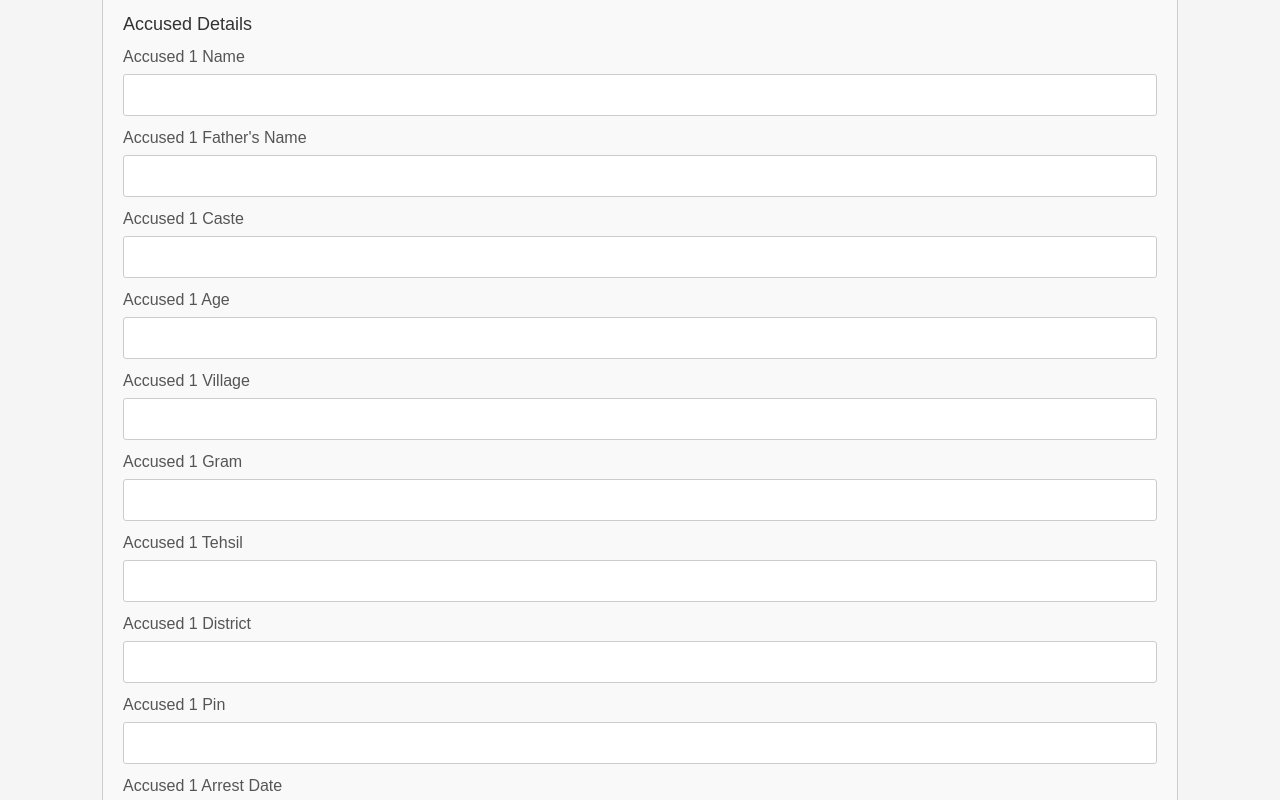
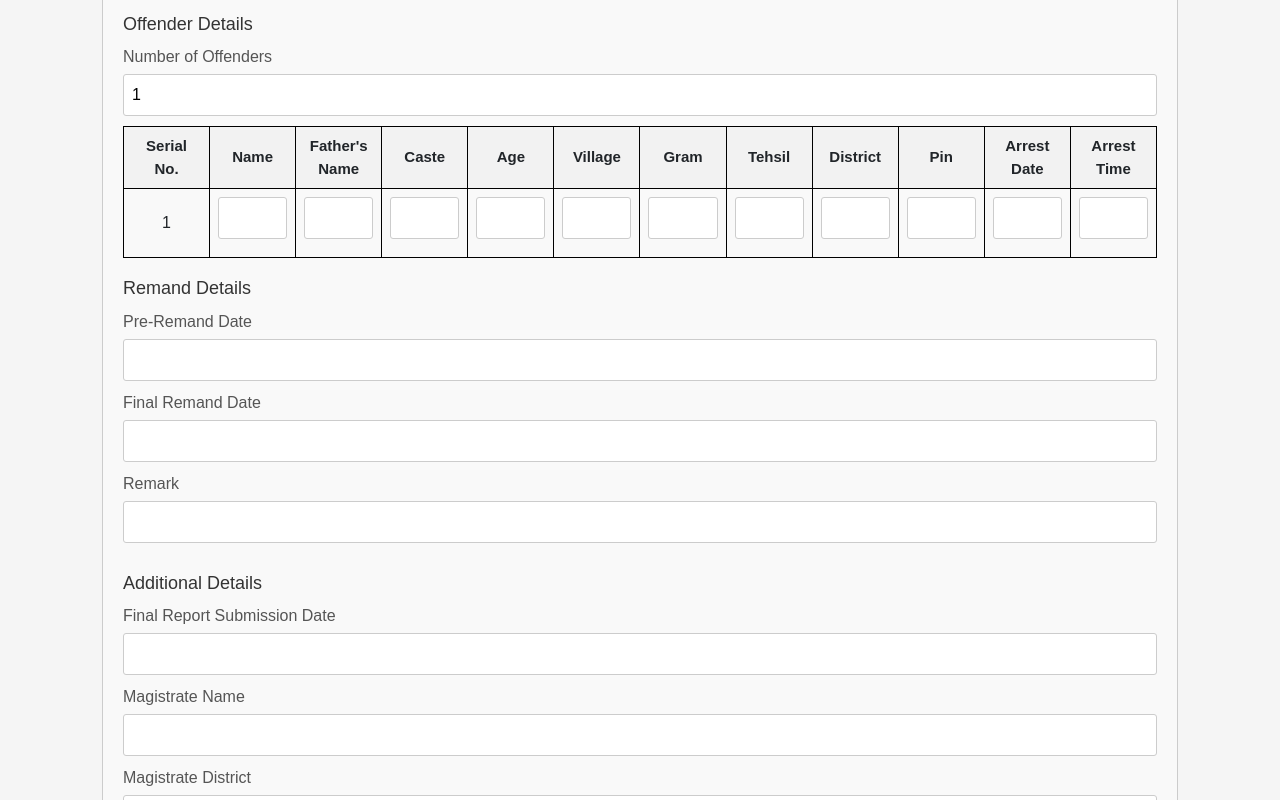
Before and after one commit to jaideep190/Bijapur-MERN-Project, a React (Vite) app in the folder frontend/: page /remandform in a window 1280 px wide. Shown: the part 920-1720 px from the top of the page. Built offline with nearby package versions, Linux system fonts and the light colour scheme; sample sign-in values are in the browser's storage.

Commit message:
remand updated

```diff
--- a/frontend/src/Forms/Giraftari.css
+++ b/frontend/src/Forms/Giraftari.css
@@ -5,65 +5,79 @@ body {
     margin: 0;
     padding: 20px;
 }
-.container {
+
+.giraftari-container {
     max-width: 800px;
     margin: 0 auto;
     background: white;
     padding: 20px;
     box-shadow: 0 0 10px rgba(0, 0, 0, 0.1);
 }
-.header, .footer {
+
+.giraftari-header, .giraftari-footer {
     text-align: right;
 }
-.header {
+
+.giraftari-header {
     margin-bottom: 20px;
 }
-.title {
+
+.giraftari-title {
     text-align: center;
     font-weight: bold;
     margin-bottom: 20px;
 }
-.section {
+
+.giraftari-section {
     display: flex;
     justify-content: space-between;
     margin-bottom: 20px;
 }
-.section label {
+
+.giraftari-section label {
     flex: 0 0 40%;
     font-weight: bold;
 }
-.section .input {
+
+.giraftari-input {
     flex: 1;
     text-align: left;
     border-bottom: 1px solid #000;
     padding-left: 20px;
 }
-.section .input ul {
+
+.giraftari-input ul {
     list-style: none;
     padding: 0;
     margin: 0;
 }
-.section .input ul li {
+
+.giraftari-input ul li {
     margin-top: 5px;
     margin-bottom: 5px;
 }
-.signatures {
+
+.giraftari-signatures {
     display: flex;
     justify-content: space-between;
     margin-top: 40px;
 }
-.signatures div {
+
+.giraftari-signature-section {
     text-align: center;
     width: 45%;
 }
-.signatures div .input {
+
+.giraftari-signature-section .giraftari-input {
     margin-top: 5px;
     border-bottom: 1px solid #000;
     padding-left: 20px;
 }
-.footer {
+
+.giraftari-footer {
     margin-top: 20px;
 }
-.footer p {
+
+.giraftari-footer p {
     margin: 10px 0;
 }
--- a/frontend/src/Forms/RemandForm.jsx
+++ b/frontend/src/Forms/RemandForm.jsx
@@ -4,9 +4,8 @@ import '../styles/RemandForm.css';
 function RemandForm({ formData, handleEditClick }) {
   const {
     caseName, district, caseNo, caseDate, sections, incidentDate, incidentPlace,
-    issueDate, complainantName, accused1Name, accused1FatherName, accused1Caste, accused1Age,
-    accused1Village, accused1Gram, accused1Tehsil, accused1District, accused1Pin, accused1ArrestDate,
-    accused1ArrestTime, preRemandDate, finalRemandDate, remark, finalReportSubmissionDate,
+    issueDate, complainantName, offenders,
+    preRemandDate, finalRemandDate, remark, finalReportSubmissionDate,
     magistrateName, magistrateDistrict
   } = formData;
 
@@ -32,13 +31,19 @@ function RemandForm({ formData, handleEditClick }) {
               6. Name of Complainant: - {complainantName}<br />
               7. Name of Accused:
               <ul className="remand-list">
-                <li>{accused1Name} son of {accused1FatherName} Caste {accused1Caste}, age {accused1Age}, Vill/Ward - {accused1Village}, Gram - {accused1Gram}, Tehsil - {accused1Tehsil}, District - {accused1District} (C.G.) Pin - {accused1Pin}</li>
-                {/* Add similar fields for accused 2-5 */}
+                {offenders.map((offender, index) => (
+                  <li key={index}>
+                    {offender.name} son of {offender.fatherName}, Caste {offender.caste}, age {offender.age}, Vill/Ward - {offender.village}, Gram - {offender.gram}, Tehsil - {offender.tehsil}, District - {offender.district} (C.G.) Pin - {offender.pin}
+                  </li>
+                ))}
               </ul>
               8. Date and Time of Arrest:
               <ul className="remand-list">
-                <li>(1) {accused1Name} dt. {accused1ArrestDate} Time {accused1ArrestTime}</li>
-                {/* Add similar fields for accused 2-5 */}
+                {offenders.map((offender, index) => (
+                  <li key={index}>
+                    ({index + 1}) {offender.name} dt. {offender.arrestDate} Time {offender.arrestTime}
+                  </li>
+                ))}
               </ul>
               9. Pre-Remand: - {preRemandDate}<br />
               10. Final Remand: - {finalRemandDate}<br />
--- a/frontend/src/Forms/RemandInput.jsx
+++ b/frontend/src/Forms/RemandInput.jsx
@@ -2,6 +2,7 @@ import React, { useState } from 'react';
 import RemandForm from './RemandForm';
 
 const RemandInput = () => {
+  const [offenderCount, setOffenderCount] = useState(1); // Default to one offender
   const [formData, setFormData] = useState({
     caseName: '',
     district: '',
@@ -12,32 +13,34 @@ const RemandInput = () => {
     incidentPlace: '',
     issueDate: '',
     complainantName: '',
-    accused1Name: '',
-    accused1FatherName: '',
-    accused1Caste: '',
-    accused1Age: '',
-    accused1Village: '',
-    accused1Gram: '',
-    accused1Tehsil: '',
-    accused1District: '',
-    accused1Pin: '',
-    accused1ArrestDate: '',
-    accused1ArrestTime: '',
-    // Add similar fields for accused 2-5
+    offenders: [{ name: '', fatherName: '', caste: '', age: '', village: '', gram: '', tehsil: '', district: '', pin: '', arrestDate: '', arrestTime: '' }],
     preRemandDate: '',
     finalRemandDate: '',
     remark: '',
     finalReportSubmissionDate: '',
     magistrateName: '',
-    magistrateDistrict: ''
+    magistrateDistrict: '',
   });
 
   const [isSubmitted, setIsSubmitted] = useState(false);
-  const [isEditing, setIsEditing] = useState(false);
 
   const handleChange = (e) => {
     const { name, value } = e.target;
-    setFormData({ ...formData, [name]: value });
+    const [field, index] = name.split('-');
+    if (index === undefined) {
+      setFormData({ ...formData, [name]: value });
+    } else {
+      const newOffenders = [...formData.offenders];
+      newOffenders[parseInt(index)][field] = value;
+      setFormData({ ...formData, offenders: newOffenders });
+    }
+  };
+
+  const handleOffenderCountChange = (e) => {
+    const count = parseInt(e.target.value, 10);
+    setOffenderCount(count);
+    const newOffenders = Array.from({ length: count }, () => ({ name: '', fatherName: '', caste: '', age: '', village: '', gram: '', tehsil: '', district: '', pin: '', arrestDate: '', arrestTime: '' }));
+    setFormData({ ...formData, offenders: newOffenders });
   };
 
   const handleSubmit = (e) => {
@@ -46,7 +49,6 @@ const RemandInput = () => {
   };
 
   const handleEditClick = () => {
-    setIsEditing(true);
     setIsSubmitted(false);
   };
 
@@ -87,41 +89,48 @@ const RemandInput = () => {
             </div>
 
             <div className="form-section">
-              <h2>Accused Details</h2>
-              <label className="form-label" htmlFor="accused1Name">Accused 1 Name</label>
-              <input className="form-input" type="text" id="accused1Name" name="accused1Name" value={formData.accused1Name} onChange={handleChange} required />
+              <h2>Offender Details</h2>
+              <label className="form-label" htmlFor="offenderCount">Number of Offenders</label>
+              <input className="form-input" type="number" id="offenderCount" name="offenderCount" value={offenderCount} onChange={handleOffenderCountChange} min="1" required />
 
-              <label className="form-label" htmlFor="accused1FatherName">Accused 1 Father's Name</label>
-              <input className="form-input" type="text" id="accused1FatherName" name="accused1FatherName" value={formData.accused1FatherName} onChange={handleChange} required />
-
-              <label className="form-label" htmlFor="accused1Caste">Accused 1 Caste</label>
-              <input className="form-input" type="text" id="accused1Caste" name="accused1Caste" value={formData.accused1Caste} onChange={handleChange} required />
-
-              <label className="form-label" htmlFor="accused1Age">Accused 1 Age</label>
-              <input className="form-input" type="text" id="accused1Age" name="accused1Age" value={formData.accused1Age} onChange={handleChange} required />
-
-              <label className="form-label" htmlFor="accused1Village">Accused 1 Village</label>
-              <input className="form-input" type="text" id="accused1Village" name="accused1Village" value={formData.accused1Village} onChange={handleChange} required />
-
-              <label className="form-label" htmlFor="accused1Gram">Accused 1 Gram</label>
-              <input className="form-input" type="text" id="accused1Gram" name="accused1Gram" value={formData.accused1Gram} onChange={handleChange} required />
-
-              <label className="form-label" htmlFor="accused1Tehsil">Accused 1 Tehsil</label>
-              <input className="form-input" type="text" id="accused1Tehsil" name="accused1Tehsil" value={formData.accused1Tehsil} onChange={handleChange} required />
-
-              <label className="form-label" htmlFor="accused1District">Accused 1 District</label>
-              <input className="form-input" type="text" id="accused1District" name="accused1District" value={formData.accused1District} onChange={handleChange} required />
-
-              <label className="form-label" htmlFor="accused1Pin">Accused 1 Pin</label>
-              <input className="form-input" type="text" id="accused1Pin" name="accused1Pin" value={formData.accused1Pin} onChange={handleChange} required />
-
-              <label className="form-label" htmlFor="accused1ArrestDate">Accused 1 Arrest Date</label>
-              <input className="form-input" type="text" id="accused1ArrestDate" name="accused1ArrestDate" value={formData.accused1ArrestDate} onChange={handleChange} required />
-
-              <label className="form-label" htmlFor="accused1ArrestTime">Accused 1 Arrest Time</label>
-              <input className="form-input" type="text" id="accused1ArrestTime" name="accused1ArrestTime" value={formData.accused1ArrestTime} onChange={handleChange} required />
-
-              {/* Add similar fields for accused 2-5 */}
+              <div className="form-section">
+                <table>
+                  <thead>
+                    <tr>
+                      <th>Serial No.</th>
+                      <th>Name</th>
+                      <th>Father's Name</th>
+                      <th>Caste</th>
+                      <th>Age</th>
+                      <th>Village</th>
+                      <th>Gram</th>
+                      <th>Tehsil</th>
+                      <th>District</th>
+                      <th>Pin</th>
+                      <th>Arrest Date</th>
+                      <th>Arrest Time</th>
+                    </tr>
+                  </thead>
+                  <tbody>
+                    {formData.offenders.map((offender, index) => (
+                      <tr key={index}>
+                        <td>{index + 1}</td>
+                        <td><input className="form-input" type="text" name={`name-${index}`} value={offender.name} onChange={handleChange} required /></td>
+                        <td><input className="form-input" type="text" name={`fatherName-${index}`} value={offender.fatherName} onChange={handleChange} required /></td>
+                        <td><input className="form-input" type="text" name={`caste-${index}`} value={offender.caste} onChange={handleChange} required /></td>
+                        <td><input className="form-input" type="text" name={`age-${index}`} value={offender.age} onChange={handleChange} required /></td>
+                        <td><input className="form-input" type="text" name={`village-${index}`} value={offender.village} onChange={handleChange} required /></td>
+                        <td><input className="form-input" type="text" name={`gram-${index}`} value={offender.gram} onChange={handleChange} required /></td>
+                        <td><input className="form-input" type="text" name={`tehsil-${index}`} value={offender.tehsil} onChange={handleChange} required /></td>
+                        <td><input className="form-input" type="text" name={`district-${index}`} value={offender.district} onChange={handleChange} required /></td>
+                        <td><input className="form-input" type="text" name={`pin-${index}`} value={offender.pin} onChange={handleChange} required /></td>
+                        <td><input className="form-input" type="text" name={`arrestDate-${index}`} value={offender.arrestDate} onChange={handleChange} required /></td>
+                        <td><input className="form-input" type="text" name={`arrestTime-${index}`} value={offender.arrestTime} onChange={handleChange} required /></td>
+                      </tr>
+                    ))}
+                  </tbody>
+                </table>
+              </div>
             </div>
 
             <div className="form-section">
@@ -153,7 +162,7 @@ const RemandInput = () => {
           </form>
         </div>
       ) : (
-        <RemandForm formData={formData} handleEditClick={handleEditClick} /> // Pass handleEditClick function as props to RemandForm
+        <RemandForm formData={formData} handleEditClick={handleEditClick} />
       )}
     </>
   );
```
Also changed, not shown: frontend/src/Forms/Giraftari.html (+35 -35 lines).
